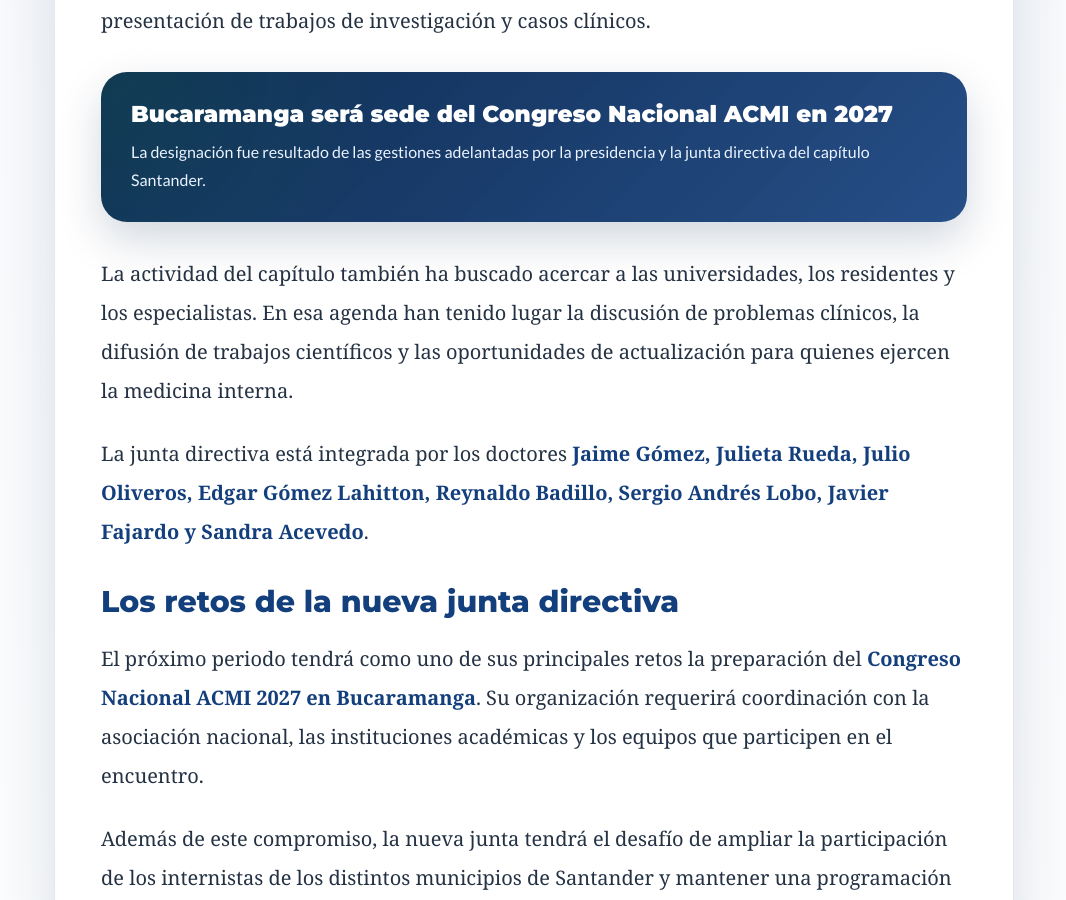
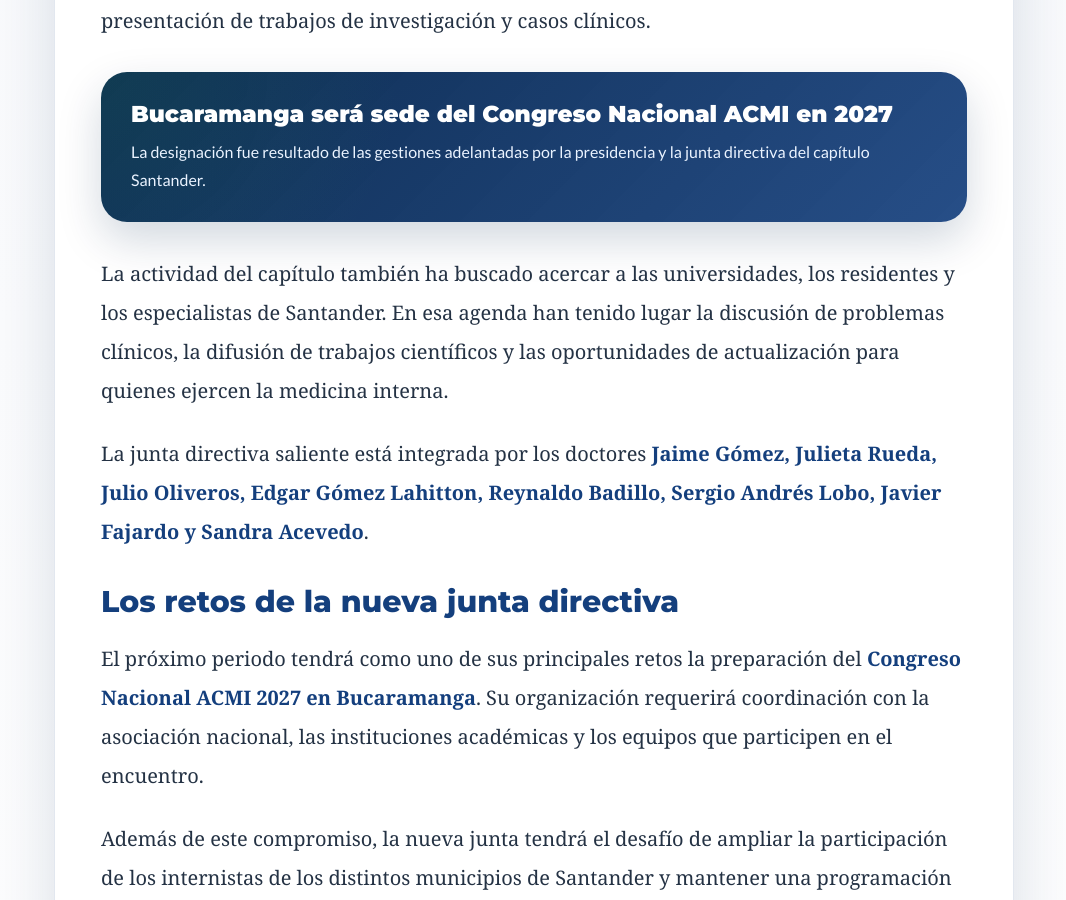
Before and after one commit to Acmisantander/Acmisantander, a Jekyll site: the page built from _posts/2026-10-24-eleccion-junta-acmi-santander.html, in a window 1280 px wide and 900 px high, scrolled down 1204 px. Shown: the whole window, without its empty margins (106-1172 px from the left). Built offline with Jekyll 4.4.1, drawn with Linux system fonts in a browser that asks for light colours.

Commit message:
Update 2026-10-24-eleccion-junta-acmi-santander.html

```diff
--- a/_posts/2026-10-24-eleccion-junta-acmi-santander.html
+++ b/_posts/2026-10-24-eleccion-junta-acmi-santander.html
@@ -483,8 +483,8 @@
           <strong>Bucaramanga será sede del Congreso Nacional ACMI en 2027</strong>
           <span>La designación fue resultado de las gestiones adelantadas por la presidencia y la junta directiva del capítulo Santander.</span>
         </div>
-        <p>La actividad del capítulo también ha buscado acercar a las universidades, los residentes y los especialistas. En esa agenda han tenido lugar la discusión de problemas clínicos, la difusión de trabajos científicos y las oportunidades de actualización para quienes ejercen la medicina interna.</p>
-        <p>La junta directiva está integrada por los doctores <strong>Jaime Gómez, Julieta Rueda, Julio Oliveros, Edgar Gómez Lahitton, Reynaldo Badillo, Sergio Andrés Lobo, Javier Fajardo y Sandra Acevedo</strong>.</p>
+        <p>La actividad del capítulo también ha buscado acercar a las universidades, los residentes y los especialistas de Santander. En esa agenda han tenido lugar la discusión de problemas clínicos, la difusión de trabajos científicos y las oportunidades de actualización para quienes ejercen la medicina interna.</p>
+        <p>La junta directiva saliente está integrada por los doctores <strong>Jaime Gómez, Julieta Rueda, Julio Oliveros, Edgar Gómez Lahitton, Reynaldo Badillo, Sergio Andrés Lobo, Javier Fajardo y Sandra Acevedo</strong>.</p>
         <h2 class="sg-challenges-title">Los retos de la nueva junta directiva</h2>
         <p>El próximo periodo tendrá como uno de sus principales retos la preparación del <strong>Congreso Nacional ACMI 2027 en Bucaramanga</strong>. Su organización requerirá coordinación con la asociación nacional, las instituciones académicas y los equipos que participen en el encuentro.</p>
         <p>Además de este compromiso, la nueva junta tendrá el desafío de ampliar la participación de los internistas de los distintos municipios de Santander y mantener una programación de actualización médica que responda a las necesidades de la práctica clínica.</p>
```
